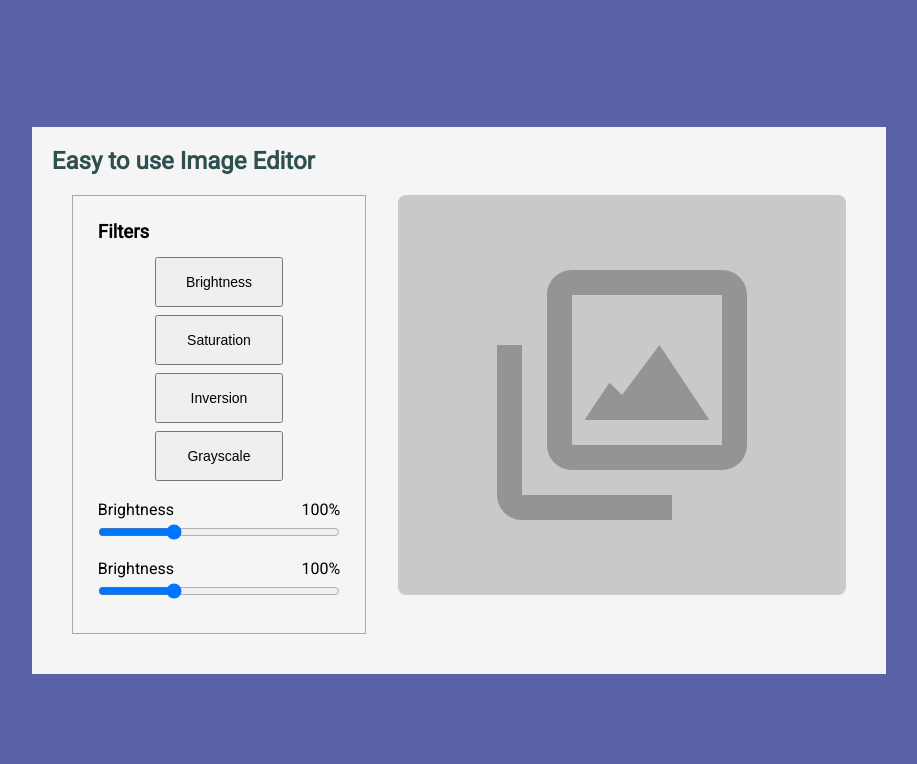
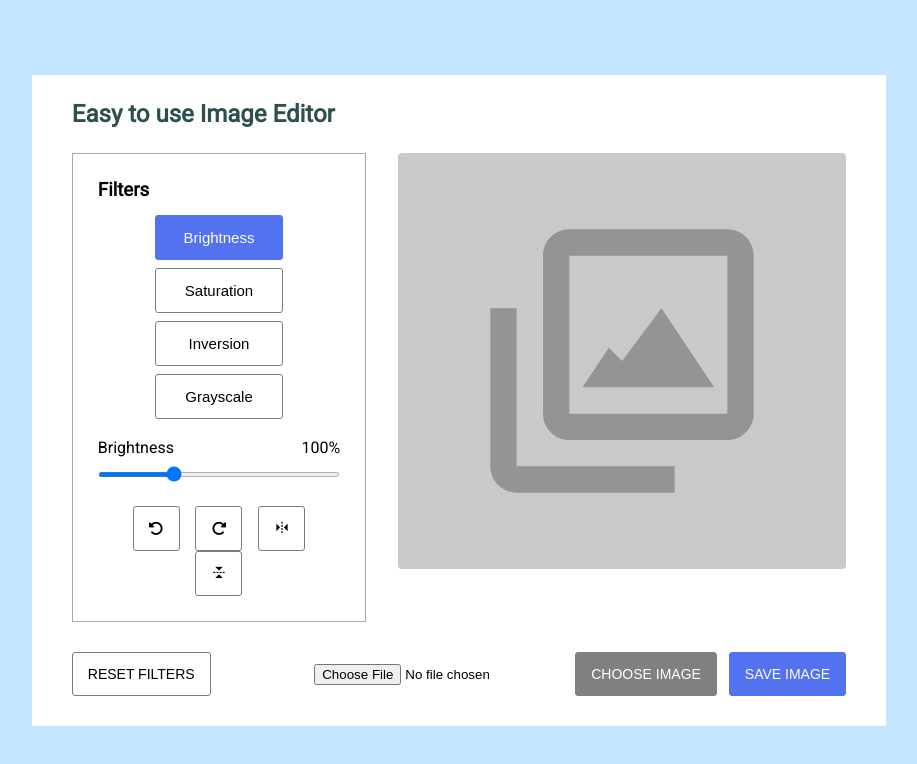
Before and after one commit to BurhanRaja/Javascript_Projects, a browser extension: page Image Editor/index.html in a window 1280 px wide. Shown: the whole page, without its empty margins (181-1098 px from the left). Drawn offline with nearby package versions, Linux system fonts and the light colour scheme.

Commit message:
Image Editor design added

```diff
--- a/Image Editor/index.html
+++ b/Image Editor/index.html
@@ -1,12 +1,16 @@
 <!DOCTYPE html>
 <html lang="en">
+
 <head>
     <meta charset="UTF-8">
     <meta http-equiv="X-UA-Compatible" content="IE=edge">
     <meta name="viewport" content="width=device-width, initial-scale=1.0">
     <link rel="stylesheet" href="style.css">
+    <link rel="stylesheet" href="https://unpkg.com/boxicons@2.1.2/css/boxicons.min.css">
+    <link rel="stylesheet" href="https://cdnjs.cloudflare.com/ajax/libs/font-awesome/6.2.0/css/all.min.css">
     <title>Image Editor</title>
 </head>
+
 <body>
 
     <div class="container">
@@ -14,27 +18,28 @@
         <div class="all-filter-container">
             <div class="filters-container">
                 <h3>Filters</h3>
-                <div class="brightness-saturation">
-                    <button>Brightness</button>
-                    <button>Saturation</button>
+                <div class="filter-btn">
+                    <button id="brigthness" class="active">Brightness</button>
+                    <button id="saturation">Saturation</button>
                 </div>
-                <div class="inversion-grayscale">
-                    <button>Inversion</button>
-                    <button>Grayscale</button>
+                <div class="filter-btn">
+                    <button id="inversion">Inversion</button>
+                    <button id="grayscale">Grayscale</button>
                 </div>
                 <div class="progress-container">
                     <div class="progress-text">
-                        <p>Brightness</p>
-                        <p>100%</p>
+                        <p class="filter-name">Brightness</p>
+                        <p class="filter-percentage">100%</p>
                     </div>
-                    <input type="range" name="range" value="30">
+                    <input type="range" name="range" value="30" id="range-slider">
                 </div>
-                <div class="progress-container">
-                    <div class="progress-text">
-                        <p>Brightness</p>
-                        <p>100%</p>
+                <div class="rotate-container">
+                    <div class="rotate-btns">
+                        <button id="rotate-left"><i class="fa-solid fa-rotate-left"></i></button>
+                        <button id="rotate-right"><i class="fa-solid fa-rotate-right"></i></button>
+                        <button id="rotate-vertical"><i class="bx bx-reflect-vertical"></i></button>
+                        <button id="rotate-horizontal"><i class="bx bx-reflect-horizontal"></i></button>
                     </div>
-                    <input type="range" name="range" value="30">
                 </div>
             </div>
             <div class="image-container">
@@ -43,11 +48,18 @@
         </div>
 
         <div class="btns-container">
-
+            <div class="reset-btn">
+                <button class="reset-filter">Reset Filters</button>
+            </div>
+            <div class="choose-save">
+                <input type="file" class="file-input" accept="image/*">
+                <button class="choose-img">Choose Image</button>
+                <button class="save-img">Save Image</button>
+            </div>
         </div>
-
     </div>
 
     <script src="app.js"></script>
 </body>
+
 </html>
--- a/Image Editor/style.css
+++ b/Image Editor/style.css
@@ -8,7 +8,7 @@
 
 body {
     font-family: 'Roboto', sans-serif;
-    background-color: rgb(90, 97, 164);
+    background-color: rgb(194, 230, 255);
     height: 100vh;
     width: 100vw;
     display: flex;
@@ -17,67 +17,157 @@ body {
 }
 
 .container {
-    background-color: whitesmoke;
+    background-color: white;
     padding: 20px;
 }
 
 h2 {
     color: darkslategrey;
+    padding: 5px 20px;
 }
 
+/* All Image */
 img {
     padding: 50px;
     background-color: rgb(201, 201, 201);
-    height: 50vh;
+    height: 52vh;
     width: 35vw;
-    border-radius: 8px;
+    border-radius: 4px;
 }
+
 .all-filter-container {
     padding: 20px;
     display: flex;
     justify-content: center;
+}
 
-}
+/* Filter Container */
 .filters-container {
     width: 23vw;
     padding: 15px;
     border: 1px solid darkgray;
     margin-right: 2rem;
 }
+
 h3 {
     margin: 10px;
 }
-.brightness-saturation {
+
+/* All Buttons */
+button {
+    padding: 13px 15px;
+    background-color: white;
+    border: 1px solid rgb(124, 124, 124);
+    border-radius: 3px;
+    font-size: 15px;
+}
+
+/* Filter Buttons */
+.filter-btn {
     text-align: center;
 }
-.inversion-grayscale {
-    text-align: center;
-}
-.brightness-saturation button{
-    padding: 15px;
+
+.filter-btn button {
     margin: 4px 2px;
     width: 8rem;
-    font-size: 14px;
-}
-.inversion-grayscale button{
-    padding: 15px;
-    margin: 4px 2px;
-    width: 8rem;
-    font-size: 14px;
 }
 
+.filter-btn button:hover{
+    border: 1px solid #5372F0;
+    background-color: #5372F0;
+    cursor: pointer;
+    color: white;
+}
+
+.filter-btn button.active {
+    border: 1px solid #5372F0;
+    background-color: #5372F0;
+    cursor: pointer;
+    color: white;
+}
+
+/* Range Slider */
 .progress-container {
     margin: 15px 10px;
 }
+
 .progress-container input {
     width: 100%;
+    height: 5px;
+    color: #5372F0;
 }
+
+.progress-container input:hover {
+    cursor: pointer;
+    color: #5372F0;
+}
+
 .progress-text {
     display: flex;
     justify-content: space-between;
     margin: 5px 0;
 }
 
-.image-container{
+/* Rotate Buttons */
+.rotate-container {
+    padding: 10px;
+    text-align: center;
+}
+
+.rotate-btns button {
+    margin: 0 6px;
+}
+
+.rotate-btns button:hover {
+    border: 1px solid #5372F0;
+    background-color: #5372F0;
+    cursor: pointer;
+    color: white;
+}
+
+
+/* Bottom Buttons */
+.btns-container{
+    display: flex;
+    justify-content: space-between;
+    padding: 10px 20px;
 
 }
+.reset-btn button {
+    text-transform: uppercase;
+    font-size: 14px;
+}
+.reset-btn button:hover {
+    background-color: #5372F0;
+    color: white;
+    border: 1px solid #5372F0;
+    cursor: pointer;
+}
+
+.choose-save button:first-of-type{
+    margin: 0 4px;
+    background-color: grey;
+    color: white;
+    border: 1px solid grey;
+    text-transform: uppercase;
+    font-size: 14px;
+}
+.choose-save button:first-of-type:hover {
+    background-color: rgb(112, 112, 112);
+    cursor: pointer;
+    border: 1px solid rgb(112, 112, 112);
+}
+
+.choose-save button:last-of-type{
+    margin: 0 0 0 4px;
+    background-color: #5372F0;
+    color: white;
+    border: 1px solid #5372F0;
+    text-transform: uppercase;
+    font-size: 14px;
+}
+.choose-save button:last-of-type:hover {
+    background-color: #3158f5;
+    border: 1px solid #3158f5;
+    cursor: pointer;
+}
```
